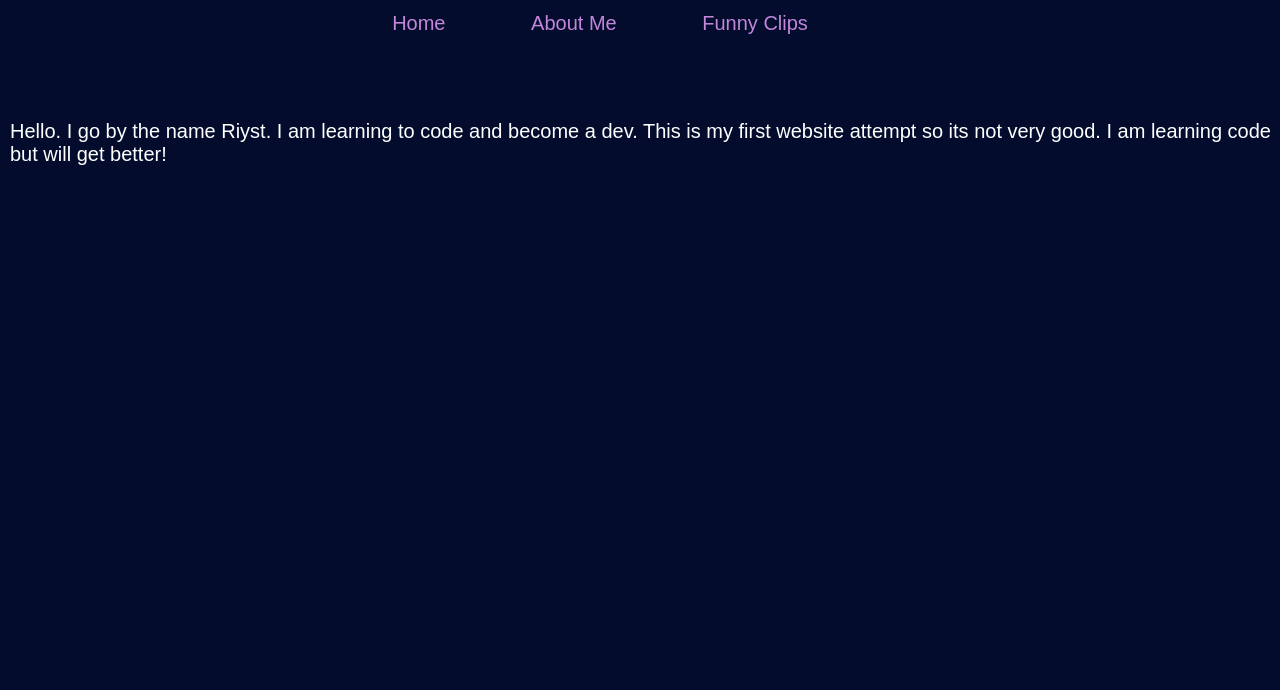
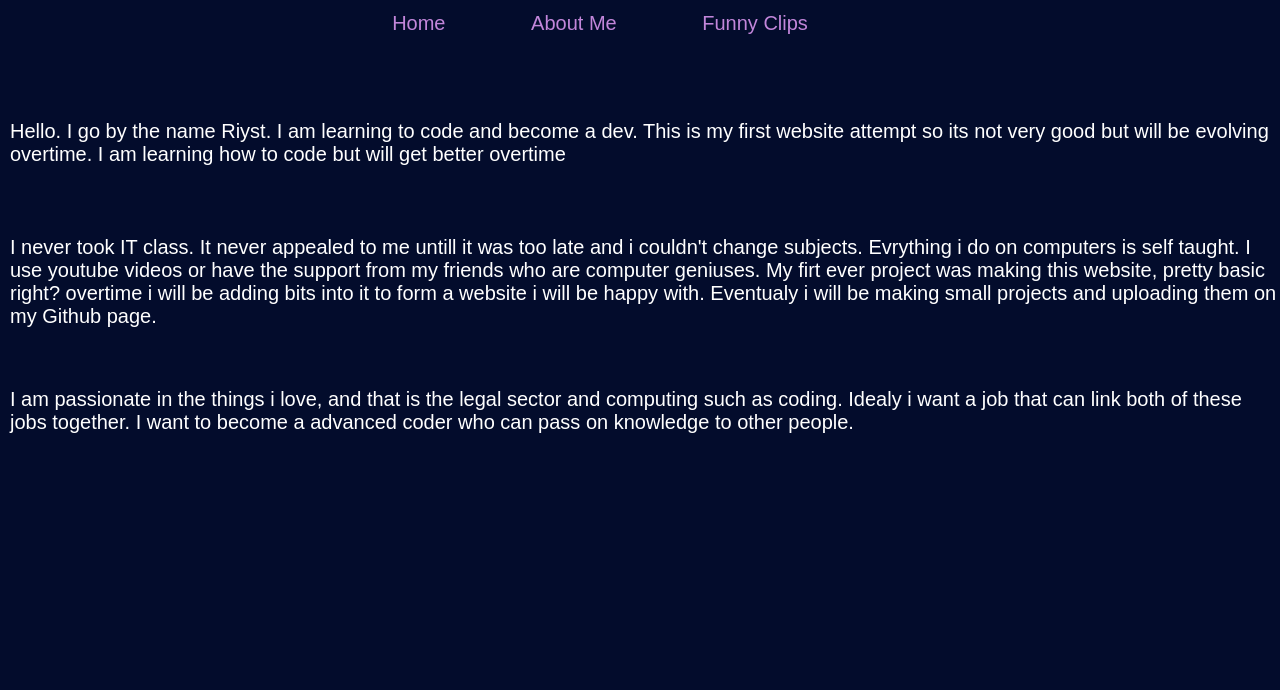
Before and after one commit to Riyyst/riyst.com, a plain HTML site: page about/index.html in a window 1280 px wide. Shown: the part 61-751 px from the top of the page. Drawn offline with Linux system fonts and the light colour scheme.

Commit message:
Update index.html

```diff
--- a/about/index.html
+++ b/about/index.html
@@ -16,19 +16,27 @@
 
     <div class="box-1">
         <p>Hello. I go by the name Riyst. I am learning to code and become a dev.
-            This is my first website attempt so its not very good. I am learning code but will get better!
+            This is my first website attempt so its not very good but will be evolving overtime.
+            I am learning how to code but will get better overtime
         </p>
     </p>
 </div>
     </div>
     <div class="box-2">
         <p>
-
+            I never took IT class. It never appealed to me untill it was too late and i couldn't change subjects.
+            Evrything i do on computers is self taught. I use youtube videos or have the support from my friends
+            who are computer geniuses. My firt ever project was making this website,
+            pretty basic right? overtime i will be adding bits into it to form a website i will be happy with.
+            Eventualy i will be making small projects and uploading them on my Github page.
         </p>
     </div>
 </div>
     <div class="box-3">
         <p>
+            I am passionate in the things i love, and that is the legal sector and computing such as coding.
+            Idealy i want a job that can link both of these jobs together. I want to become a advanced coder
+            who can pass on knowledge to other people.
 
         </p>
     </div>
```
